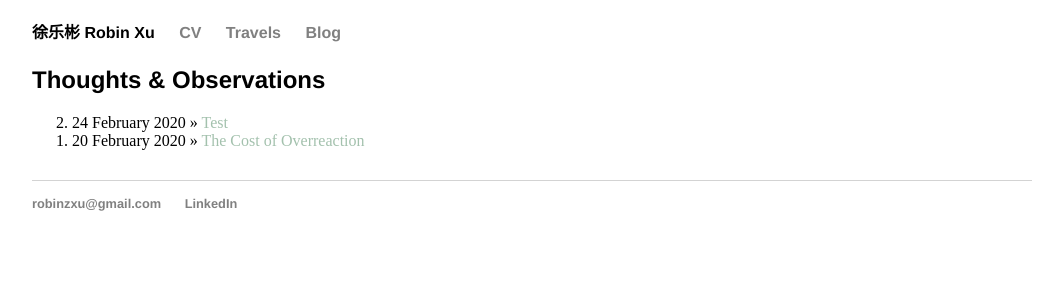
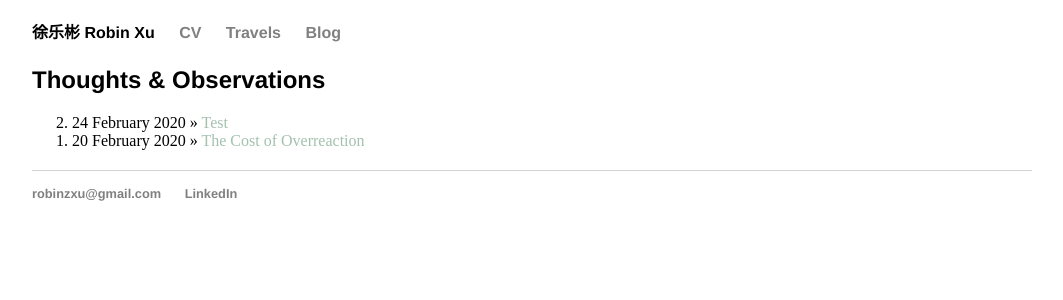
Before and after one commit to robinzxu/robinzxu.github.io, a Jekyll site: the page built from blog/index.html, in a window 1280 px wide. Shown: the top 300 px of the page, without its empty margins (108-1171 px from the left). Built offline with Jekyll 4.4.1, drawn with Linux system fonts in a browser that asks for light colours.

Commit message:
Update main.css

```diff
--- a/css/main.css
+++ b/css/main.css
@@ -68,7 +68,7 @@ footer { border-top: 1px solid #d3d3d3; font-size: 0.8em; }
  }
 
 /* Blog */
-ol.posts { margin: 20px auto 30px; font-size: 1em; }
+ol.posts { margin: 20px auto ; font-size: 1em; }
 /* ul.posts li { list-style: square; } */
 
 /* CV */
```
